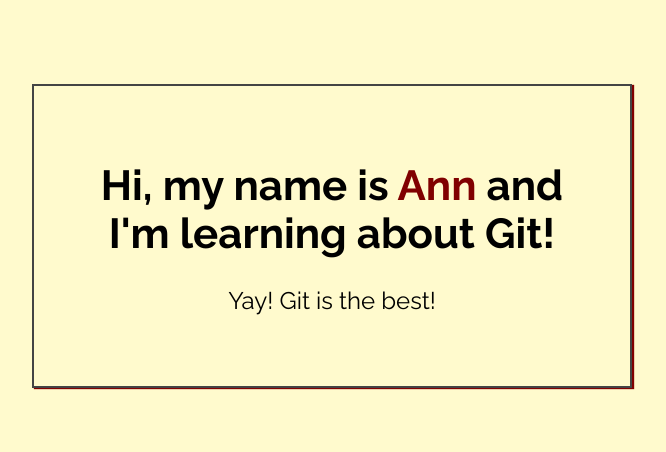
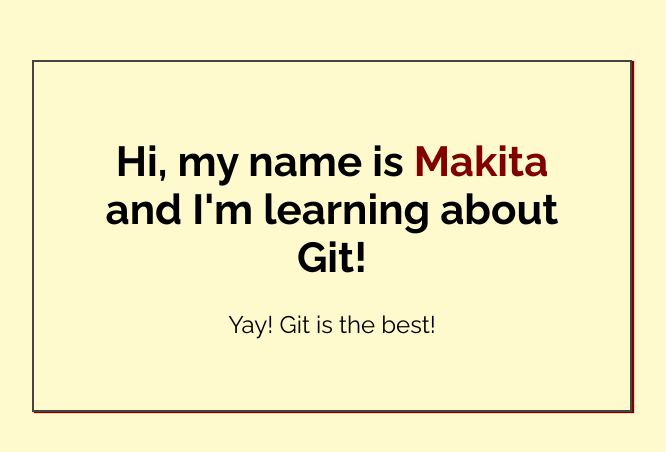
Before and after one commit to hubermak/my-first-repo, a plain HTML site: page my-first-repo/index.html in a window 1280 px wide. Shown: the part 164-616 px from the top of the page, without its empty margins (308-974 px from the left). Drawn offline with Linux system fonts and the light colour scheme.

Commit message:
Added name to index.html

```diff
--- a/my-first-repo/index.html
+++ b/my-first-repo/index.html
@@ -14,7 +14,7 @@
 <body>
 
     <div class="greeting">
-        <h1>Hi, my name is <span class="highlight">Ann</span> and I'm learning about Git! </h1>
+        <h1>Hi, my name is <span class="highlight">Makita</span> and I'm learning about Git! </h1>
 
         <p>Yay! Git is the best!</p>
     </div>
```
